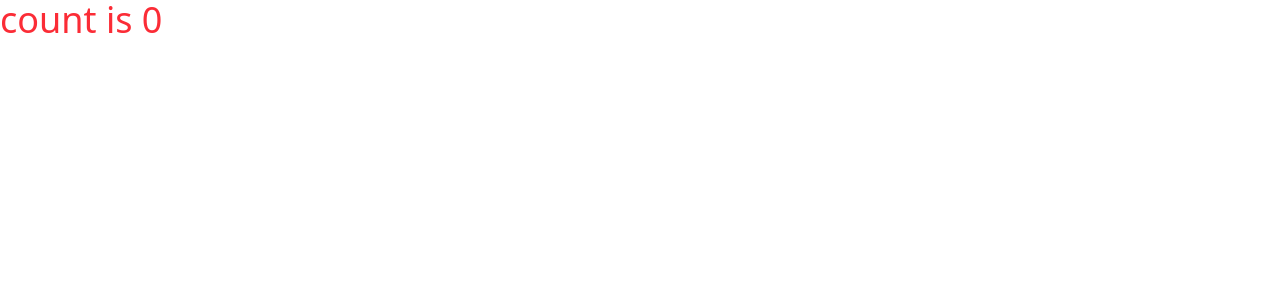
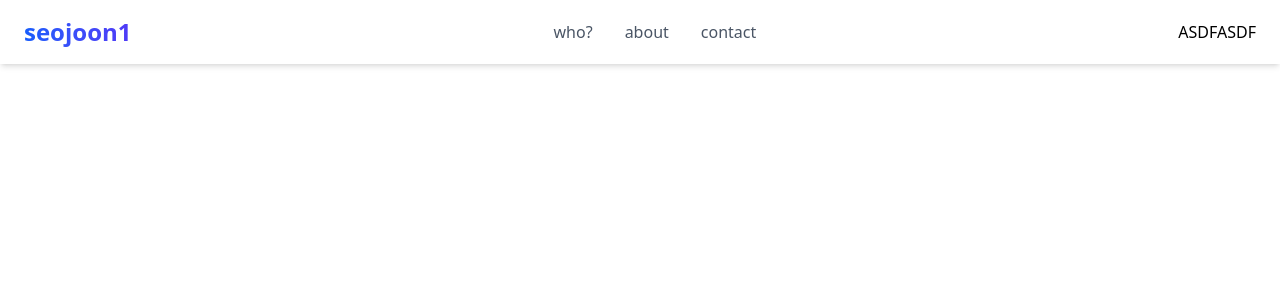
Before and after one commit to seojoon1/JJT, a React (Vite) app: page / in a window 1280 px wide. Shown: the top 300 px of the page. Built offline with nearby package versions, Linux system fonts and the light colour scheme.

Commit message:
setting/tailwind css 색상 커스텀

```diff
--- a/src/App.tsx
+++ b/src/App.tsx
@@ -1,11 +1,27 @@
-import { useState } from 'react'
+
 
 function App() {
-  const [count, setCount] = useState(0)
 
   return (
     <div className='App'>
-      <button onClick={()=> setCount(count + 1)} className="text-4xl text-red-500 hover:text-green-700 ">count is {count}</button>
+      <header className='bg-white shadow-md'>
+        <nav className="container mx-auto px-6 py-4 flex justify-between items-center">
+          <div className="flex justify-between items-center">
+              <a href="/" className="text-2xl font-bold bg-gradient-to-r from-blue-600 to-indigo-600 bg-clip-text text-transparent">
+                seojoon1
+              </a>
+          </div>
+
+          <div className="hidden md:flex space-x-8 text-gray-600 font-medium">
+            <a href="#" className="hover:text-mint-500">who?</a>
+            <a href="#" className="hover:text-abigail-500">about</a>
+            <a href="#">contact</a>
+          </div>
+          <div className ="flex items-center space-x-4">
+            ASDFASDF
+          </div>
+        </nav>
+      </header>
     </div>
   )
 }
--- a/src/index.css
+++ b/src/index.css
@@ -1 +1,5 @@
 @import "tailwindcss";
+@theme {
+  --color-mint-500: #55b395;
+  --color-abigail-500: #9ea4d3;
+}
```
